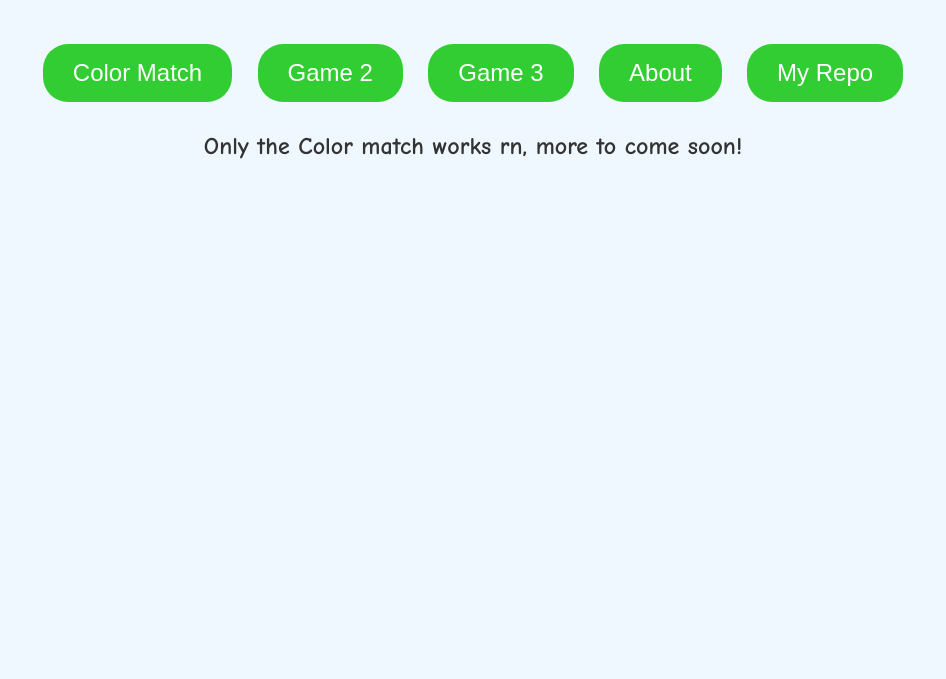
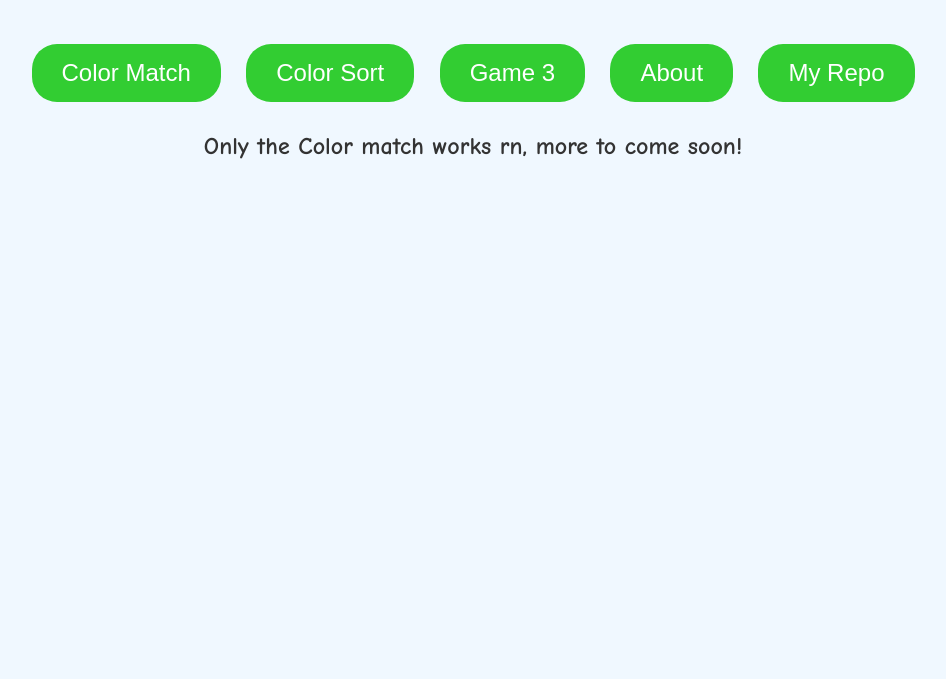
Before and after one commit to litfoot/sillyColorGame, a plain HTML site: page index.html in a window 1280 px wide. Shown: the part 121-800 px from the top of the page, without its empty margins (167-1113 px from the left). Drawn offline with Linux system fonts and the light colour scheme.

```diff
--- a/index.html
+++ b/index.html
@@ -10,7 +10,7 @@
     <h1>Welcome to Sam's Silly Color Game</h1>
     <div id="option-bar">
         <button onclick="window.location.href='game1.html'">Color Match</button>
-        <button onclick="window.location.href='game2.html'">Game 2</button>
+        <button onclick="window.location.href='game2.html'">Color Sort</button>
         <button onclick="window.location.href='game3.html'">Game 3</button>
         <button onclick="window.location.href='about.html'">About</button>
         <button onclick="window.location.href='https://github.com/your-repo'">My Repo</button>
```
